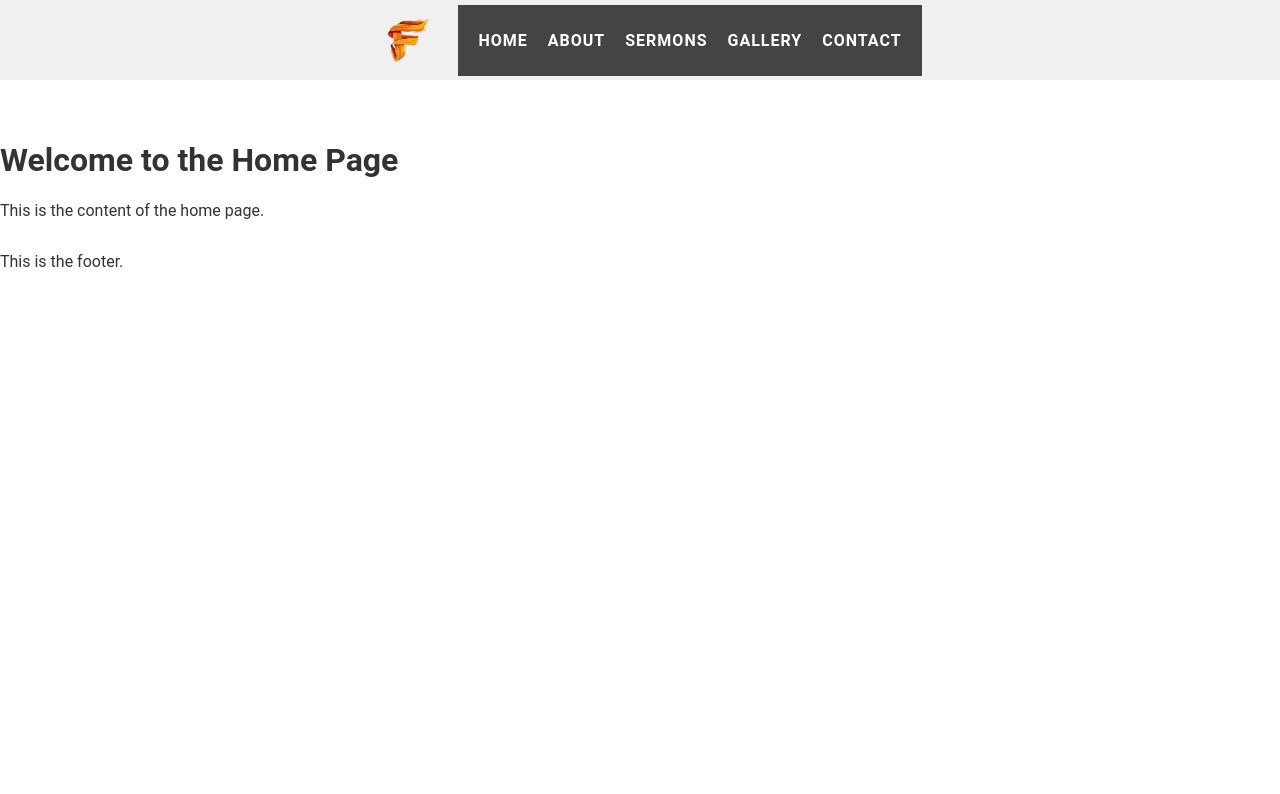
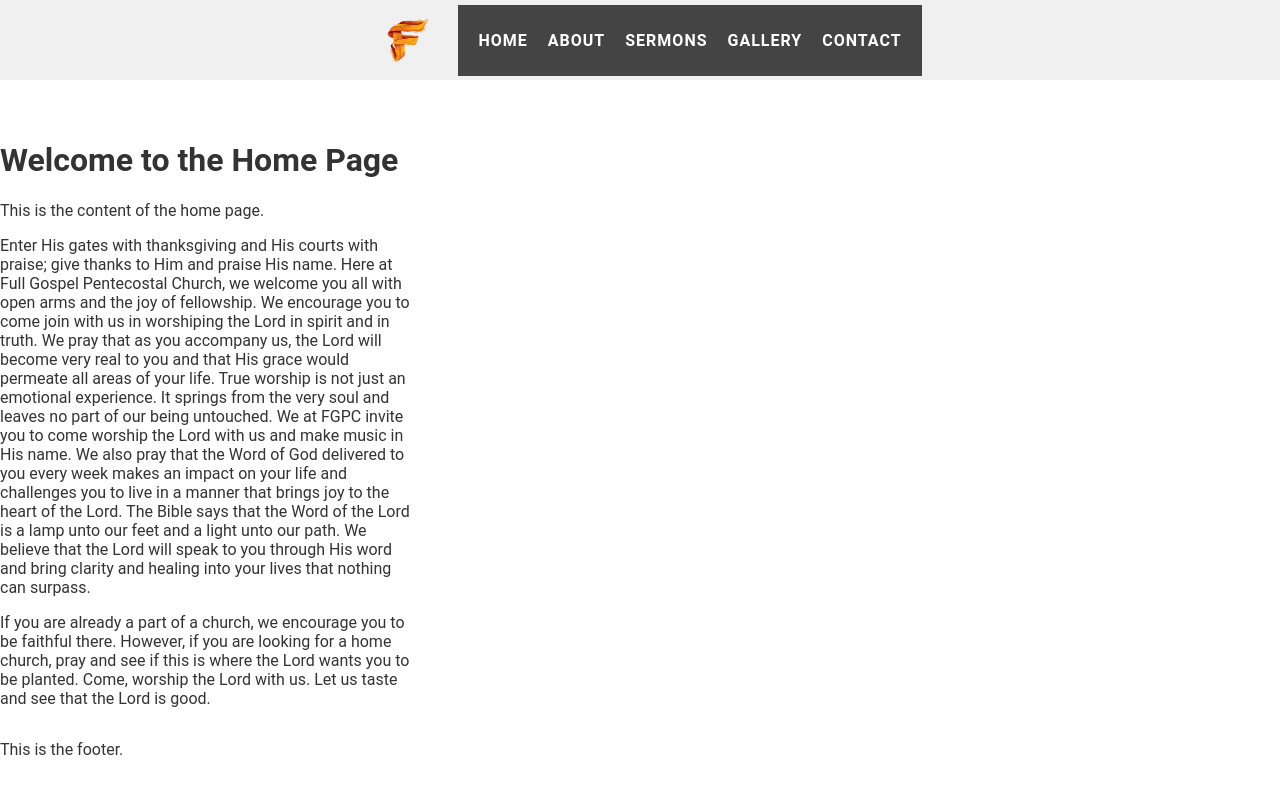
Before and after one commit to anishgm07/ProjectFGPC, a React (Create React App) app: page / in a window 1280 px wide. Shown: the top 794 px of the page. Built offline with nearby package versions, Linux system fonts and the light colour scheme.

Commit message:
web_design_updates_up

```diff
--- a/src/components/HomePage.tsx
+++ b/src/components/HomePage.tsx
@@ -5,7 +5,10 @@ const HomePage: React.FC = () => {
     <div>
       <h1>Welcome to the Home Page</h1>
       <p>This is the content of the home page.</p>
-      <p></p>
+      <p> Enter His gates with thanksgiving and His courts with praise; give thanks to Him and praise His name.
+Here at Full Gospel Pentecostal Church, we welcome you all with open arms and the joy of fellowship.  We encourage you to come join with us in worshiping the Lord in spirit and in truth. We pray that as you accompany us, the Lord will become very real to you and that His grace would permeate all areas of your life. True worship is not just an emotional experience. It springs from the very soul and leaves no part of our being untouched. We at FGPC invite you to come worship the Lord with us and make music in His name. We also pray that the Word of God delivered to you every week makes an impact on your life and challenges you to live in a manner that brings joy to the heart of the Lord. The Bible says that the Word of the Lord is a lamp unto our feet and a light unto our path. We believe that the Lord will speak to you through His word and bring clarity and healing into your lives that nothing can surpass.</p>
+
+    <p>If you are already a part of a church, we encourage you to be faithful there. However, if you are looking for a home church, pray and see if this is where the Lord wants you to be planted. Come, worship the Lord with us. Let us taste and see that the Lord is good.</p>
     </div>
   );
 }
```
